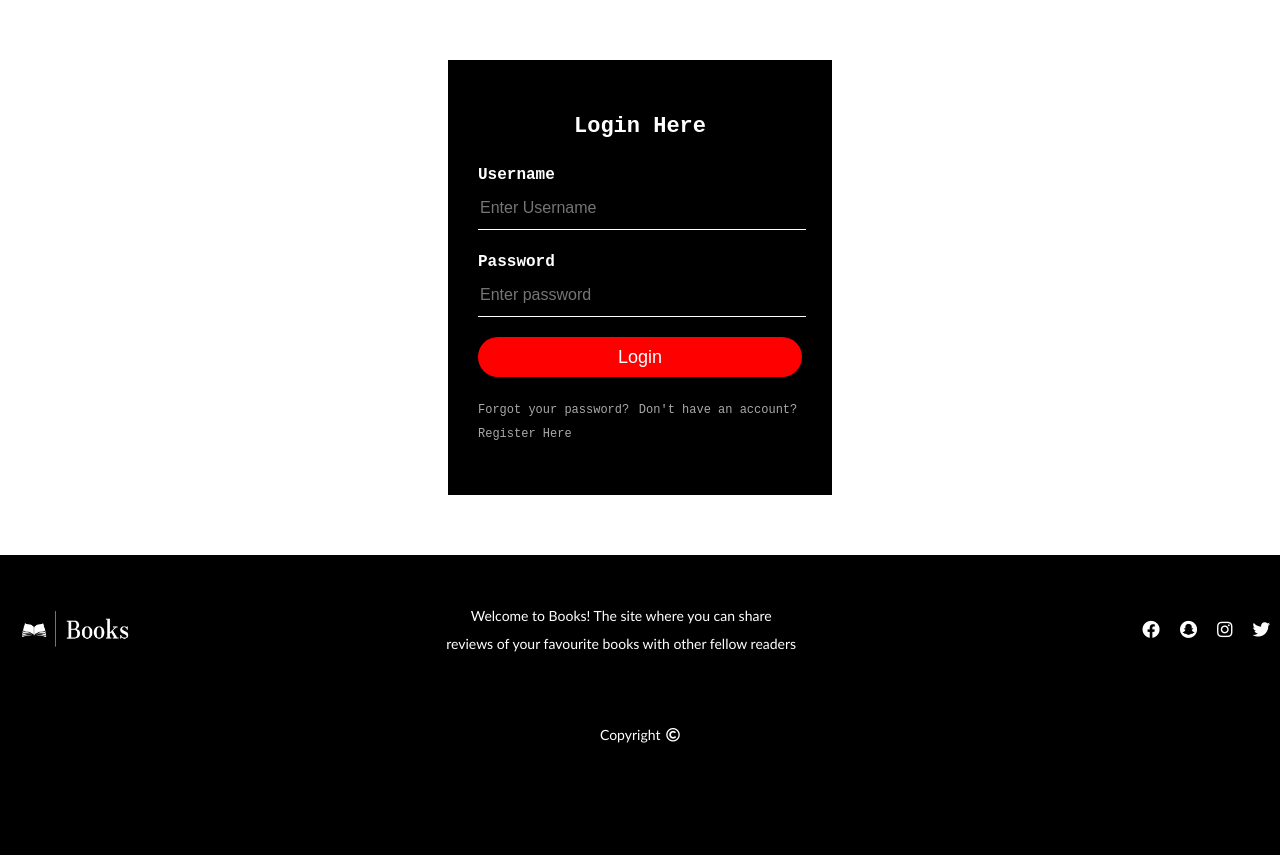
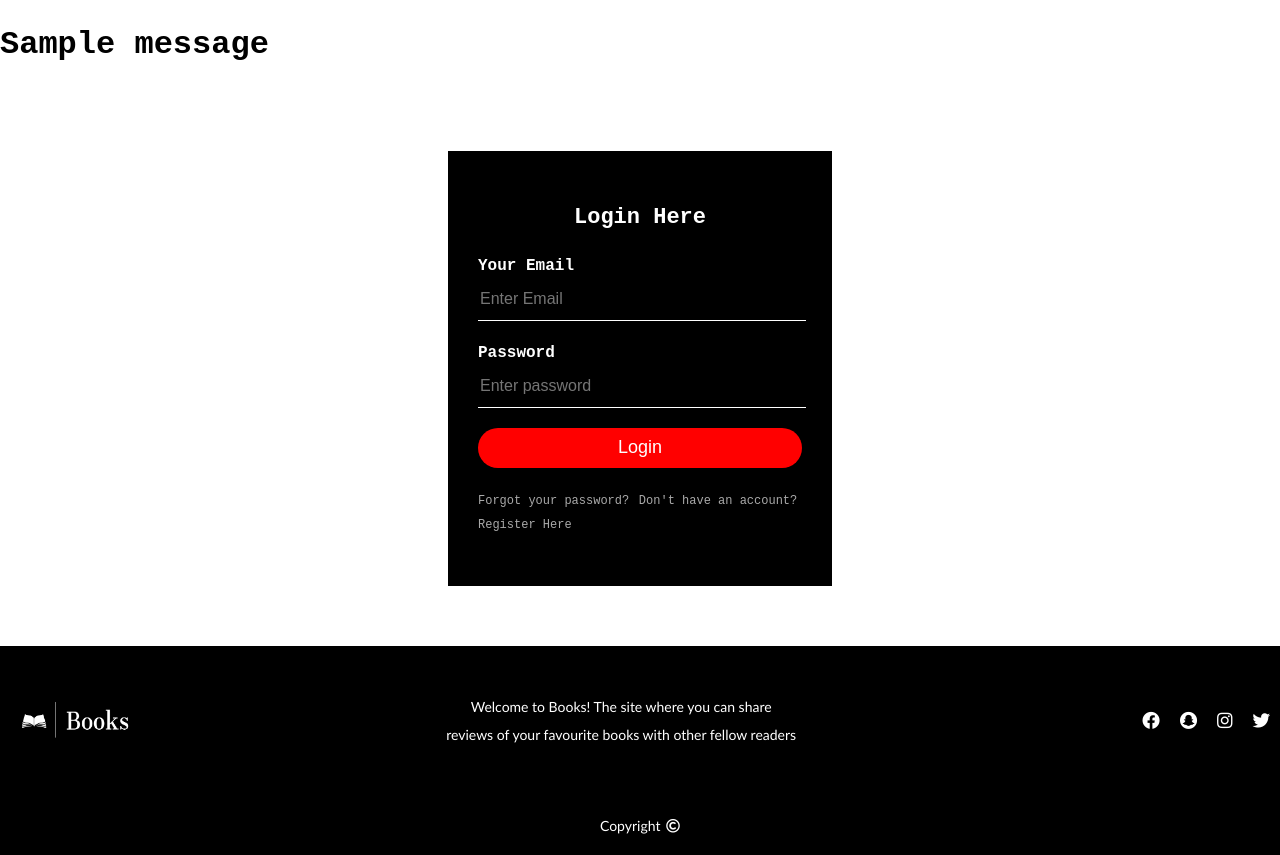
Before and after one commit to IzzySoprano/Books-MS3, a Flask app: page /login in a window 1280 px wide. Shown: the part 190-1045 px from the top of the page. Before the commit the page ends 933 px from the top, so only its background shows below. Run offline with Flask 2, Linux system fonts and the light colour scheme; one stand-in notice (Sample message) is shown; some libraries are stand-ins or nearby versions.

Commit message:
Added Login functionality

```diff
--- a/templates/login.html
+++ b/templates/login.html
@@ -1,23 +1,27 @@
     {% extends "base.html" %}
     {% block content %}
 
-
+    {% with messages = get_flashed_messages() %}
+      {% if messages %}
+        {% for msg in messages %}
+            <h1> {{msg}} </h1>
+        {% endfor %}
+      {%endif %}
+    {% endwith %}
       <!-- Login -->
       <div class="login-main-container">
         <div class="login">
           <h1>Login Here</h1>
-          <form>
-            <p>Username</p>
-            <input type="text" name="username" placeholder="Enter Username" />
+          <form method="POST" action="{{ url_for('login') }}">
+            <p>Your Email</p>
+            <input type="text" name="email" placeholder="Enter Email" />
             <p>Password</p>
-            <input
-              type="password"
+            <input type="password"
               name="password"
-              placeholder="Enter password"
-            />
+              placeholder="Enter password"/>
             <input type="submit" name="submit" value="Login" />
             <a href="#"> Forgot your password?</a>
-            <a href="#"> Don't have an account? Register Here</a>
+            <a href="{{ url_for('register') }}"> Don't have an account? Register Here</a>
           </form>
         </div>
       </div>
```
